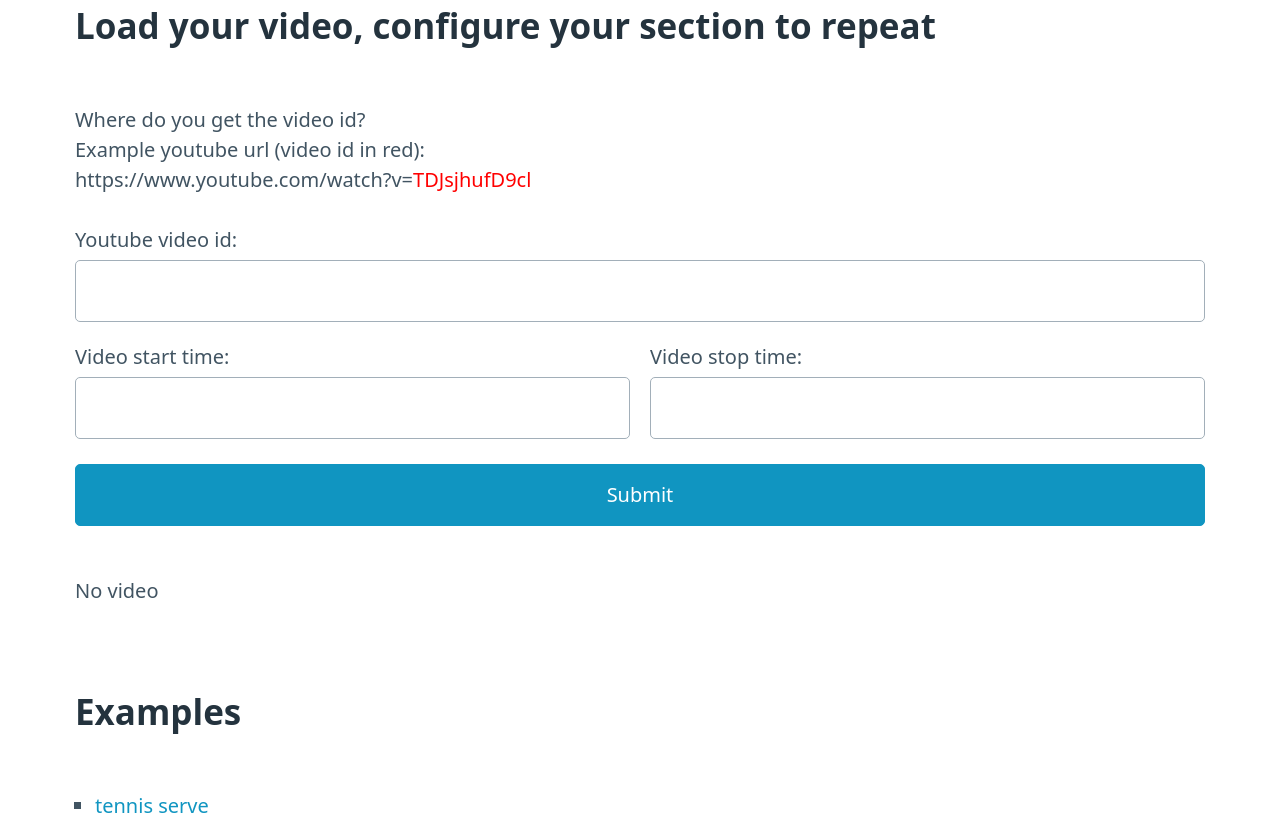
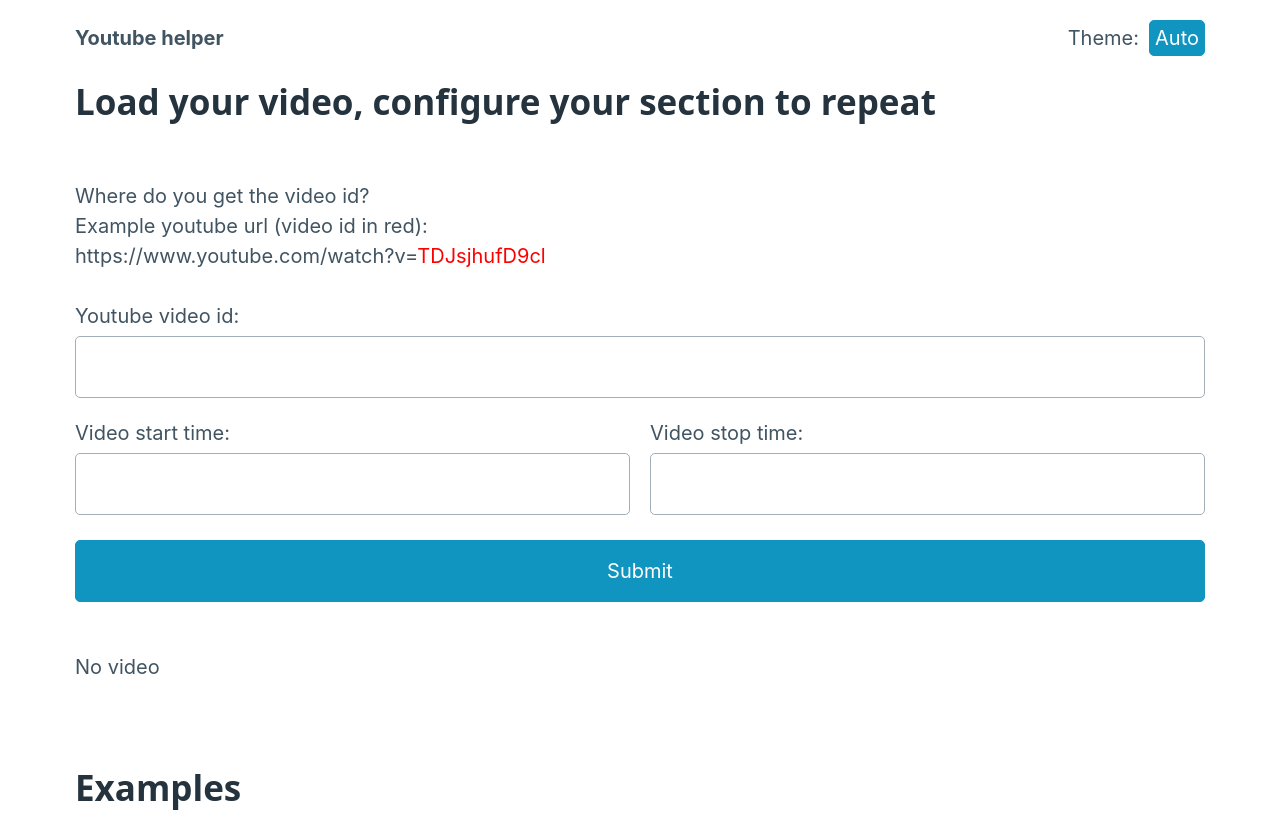
Before and after one commit to ivanalejandro0/youtube-repeat-helper, a React (Create React App) app: page / in a window 1280 px wide. Shown: the top 815 px of the page. Built offline with nearby package versions, Linux system fonts and the light colour scheme.

Commit message:
Add theme switcher

```diff
--- a/src/App.tsx
+++ b/src/App.tsx
@@ -1,4 +1,5 @@
 import { useSearchParams } from "react-router-dom";
+import {ThemeSwitcher} from "./theme-switcher";
 import { UserForm, Configuration } from './UserForm';
 import { YoutubeHelper } from './YoutubeHelper';
 
@@ -39,6 +40,7 @@ function App() {
 
   return (
     <main className="container">
+      <ThemeSwitcher />
       <h2>Load your video, configure your section to repeat</h2>
       <p>
         Where do you get the video id?<br />
--- a/src/index.css
+++ b/src/index.css
@@ -11,3 +11,7 @@ code {
   font-family: source-code-pro, Menlo, Monaco, Consolas, 'Courier New',
     monospace;
 }
+
+button.small {
+  padding: 2px 5px;
+}
--- a/src/index.tsx
+++ b/src/index.tsx
@@ -3,6 +3,7 @@ import ReactDOM from 'react-dom';
 import { BrowserRouter } from "react-router-dom";
 
 import '@picocss/pico';
+import './index.css';
 import App from './App';
 import reportWebVitals from './reportWebVitals';
 
--- /dev/null
+++ b/src/theme-switcher.tsx
@@ -0,0 +1,60 @@
+import React from 'react';
+
+// function toggleTheme() {
+//   const element = document.querySelector("html");
+//   if (!element) return;
+//   const currentTheme = element.getAttribute("data-theme");
+//   const newTheme = currentTheme === "dark" ? "light": "dark";
+//   element.setAttribute("data-theme", newTheme);
+// }
+
+type ValidTheme = "auto" | "light" | "dark";
+
+function cycleTheme(): ValidTheme {
+  const element = document.querySelector("html");
+  if (!element) return "auto"
+  const currentTheme = (element.getAttribute("data-theme") || "auto") as ValidTheme;
+
+  const themeCycle: Map<ValidTheme, ValidTheme> = new Map([
+    ["auto", "dark"],
+    ["dark", "light"],
+    ["light", "auto"],
+  ]);
+  const nextTheme = themeCycle.get(currentTheme) || "auto";
+
+  element.setAttribute("data-theme", nextTheme);
+  return nextTheme;
+}
+
+function getThemeName(theme: ValidTheme): string {
+  const element = document.querySelector("html");
+  if (!element) return ""
+  const options: Map<string, string> = new Map([
+    ["dark", "Dark"],
+    ["light", "Light"],
+    ["auto", "Auto"],
+  ]);
+  return options.get(theme) || "";
+}
+
+
+export function ThemeSwitcher() {
+  const [theme, setTheme] = React.useState<ValidTheme>("auto");
+  const clickHandler = () => {
+    const newTheme = cycleTheme();
+    setTheme(newTheme);
+  }
+  const buttonText = getThemeName(theme);
+
+  return (
+    <nav>
+      <ul>
+        <li><strong>Youtube helper</strong></li>
+      </ul>
+      <ul>
+        Theme:
+        <li><button className="small" onClick={clickHandler}>{buttonText}</button></li>
+      </ul>
+    </nav>
+  );
+}
```
